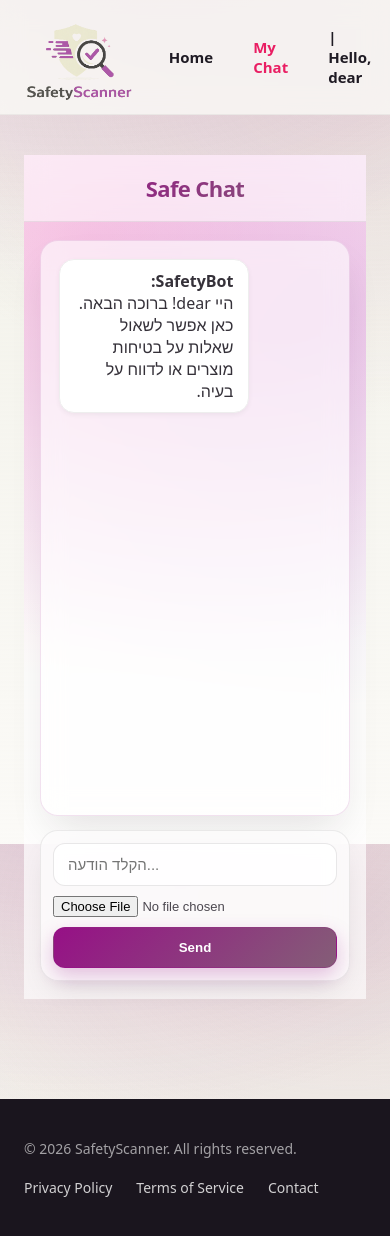
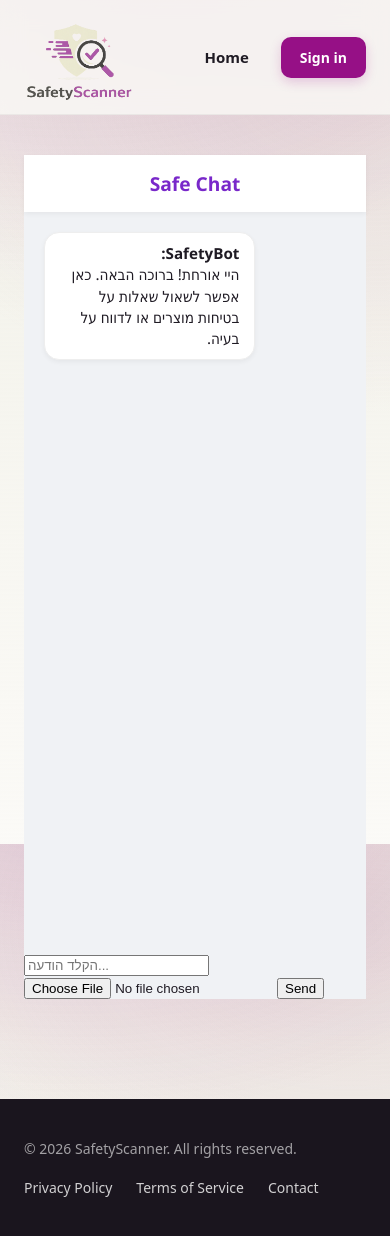
Before and after one commit to yahlizamero/Safety-Scanner, a React (Vite) app in the folder client/: page /chat in a window 390 px wide. Built offline with nearby package versions, Linux system fonts and the light colour scheme; no server answers.

Commit message:
Add new front for chat screen

```diff
--- a/client/src/App.jsx
+++ b/client/src/App.jsx
@@ -7,10 +7,8 @@ import styles from './styles/App.module.css';
 import projectLogo from './assets/project-logo.png';
 
 function App() {
-  // --- התיקון כאן: מחקנו את ה-setUser (החלק השני) כי הוא מיותר כרגע ---
-  // במקום: const [currentUser, setUser] = ...
-  // כתבנו רק:
-  const [currentUser] = useState({ name: "dear", id: 1 });
+  //נגרום למערכת להבין שכרגע אף אחד לא מחוב
+  const [currentUser] = useState(null);
 
   return (
       <div className={styles.app}>
--- a/client/src/pages/ChatScreen/ChatScreen.css
+++ b/client/src/pages/ChatScreen/ChatScreen.css
@@ -1,156 +1,166 @@
-/* ChatScreen – aligned with Home/Auth glass + pink/purple palette */
+/* src/pages/ChatScreen/ChatScreen.css */
 
 .chat-screen {
-  min-height: 100vh;
   display: flex;
   flex-direction: column;
-  font-family: ui-sans-serif, system-ui, -apple-system, Segoe UI, Roboto, Helvetica, Arial, "Apple Color Emoji",
-    "Segoe UI Emoji";
-
-  /* Background similar vibe to homepage */
-  background:
-    radial-gradient(1200px 800px at 20% 10%, rgba(255, 0, 128, 0.18), transparent 55%),
-    radial-gradient(900px 700px at 85% 20%, rgba(121, 40, 202, 0.16), transparent 55%),
-    linear-gradient(180deg, rgba(255, 255, 255, 0.9), rgba(255, 255, 255, 0.65));
-  color: rgba(31, 27, 36, 0.9);
+  height: 100vh;
+  background: #f0f2f5; /* רקע בהיר ונקי */
+  font-family: 'Segoe UI', Tahoma, Geneva, Verdana, sans-serif;
 }
 
-/* Top bar */
 .chat-header {
-  position: sticky;
-  top: 0;
-  z-index: 5;
-  padding: 18px 16px;
-
-  background: rgba(255, 255, 255, 0.55);
-  backdrop-filter: blur(12px);
-  border-bottom: 1px solid rgba(31, 27, 36, 0.08);
+  background: white;
+  padding: 15px;
+  box-shadow: 0 2px 5px rgba(0,0,0,0.05);
+  text-align: center;
+  z-index: 10;
 }
 
 .chat-header h2 {
   margin: 0;
-  font-size: 22px;
-  font-weight: 900;
-  letter-spacing: -0.6px;
-
-  /* Gradient headline like other pages */
-  background: linear-gradient(135deg, var(--pink, #ff0080), var(--purple-haze, #7928ca));
-  -webkit-background-clip: text;
-  background-clip: text;
-  color: transparent;
-  text-align: center;
+  color: #7928ca; /* סגול המותג שלך */
+  font-size: 1.2rem;
 }
 
-/* Main area centers a "card" chat container */
+/* אזור ההודעות */
 .chat-messages {
-  width: min(980px, calc(100% - 32px));
-  margin: 18px auto 0;
-  padding: 18px;
   flex: 1;
-
-  background: rgba(255, 255, 255, 0.6);
-  backdrop-filter: blur(12px);
-  border: 1px solid rgba(150, 16, 134, 0.12);
-  border-radius: 18px;
-  box-shadow: 0 20px 40px -10px rgba(31, 27, 36, 0.12);
-
+  padding: 20px;
   overflow-y: auto;
-  text-align: left;
-  direction: ltr;
+  display: flex;
+  flex-direction: column;
+  gap: 15px;
 }
 
-/* Message bubbles (simple, professional) */
-.chat-messages p {
-  margin: 0 0 12px;
-  padding: 12px 14px;
-  border-radius: 14px;
-  border: 1px solid rgba(31, 27, 36, 0.08);
-  background: rgba(255, 255, 255, 0.75);
-  line-height: 1.55;
-  box-shadow: 0 8px 18px rgba(31, 27, 36, 0.06);
+.message-row {
+  display: flex;
+  width: 100%;
 }
 
-.chat-messages p strong {
-  color: rgba(121, 40, 202, 0.95);
-  font-weight: 850;
-  margin-right: 6px;
+.message-row.user {
+  justify-content: flex-end; /* הודעות שלי בצד ימין */
 }
 
-/* Bottom input bar */
-.chat-input {
-  width: min(980px, calc(100% - 32px));
-  margin: 14px auto 18px;
-  padding: 12px;
-
-  display: flex;
-  gap: 10px;
-  align-items: center;
-
-  background: rgba(255, 255, 255, 0.6);
-  backdrop-filter: blur(12px);
-  border: 1px solid rgba(31, 27, 36, 0.08);
-  border-radius: 18px;
-  box-shadow: 0 14px 30px -12px rgba(31, 27, 36, 0.14);
+.message-row.system {
+  justify-content: flex-start; /* הודעות מערכת בצד שמאל */
 }
 
-.chat-input input[type="text"] {
-  flex: 1;
-  min-width: 0;
-  padding: 12px 14px;
-  border-radius: 12px;
-  border: 1px solid rgba(31, 27, 36, 0.1);
-  background: rgba(255, 255, 255, 0.85);
-  font-size: 15px;
-  transition: box-shadow 0.2s ease, border-color 0.2s ease;
+.message-bubble {
+  max-width: 75%;
+  padding: 12px 16px;
+  border-radius: 18px;
+  font-size: 0.95rem;
+  line-height: 1.4;
+  position: relative;
+  box-shadow: 0 1px 2px rgba(0,0,0,0.1);
 }
 
-.chat-input input[type="text"]:focus {
-  outline: none;
-  border-color: var(--pink, #ff0080);
-  box-shadow: 0 0 0 3px rgba(255, 0, 128, 0.12);
+.user .message-bubble {
+  background: linear-gradient(135deg, #7928ca, #ff0080); /* הגרדיאנט שלך */
+  color: white;
+  border-bottom-left-radius: 18px;
+  border-bottom-right-radius: 4px; /* שפיץ קטן */
 }
 
-/* File input: keep readable + not too wide */
-.chat-input input[type="file"] {
-  max-width: 220px;
-  font-size: 13px;
-  color: rgba(31, 27, 36, 0.8);
+.system .message-bubble {
+  background: white;
+  color: #333;
+  border-bottom-left-radius: 4px; /* שפיץ קטן */
+  border-bottom-right-radius: 18px;
 }
 
-.chat-input button {
-  display: inline-flex;
-  align-items: center;
-  justify-content: center;
-
-  padding: 12px 18px;
+.msg-image {
+  max-width: 100%;
   border-radius: 12px;
-  border: 1px solid rgba(150, 16, 134, 0.25);
-  color: #fff;
-  font-weight: 800;
-  cursor: pointer;
-
-  background: linear-gradient(135deg, var(--pink, #ff0080), var(--purple-haze, #7928ca));
-  box-shadow: 0 8px 20px rgba(150, 16, 134, 0.25);
-  transition: transform 0.18s ease, box-shadow 0.18s ease;
-  white-space: nowrap;
+  margin-bottom: 8px;
+  display: block;
 }
 
-.chat-input button:hover {
-  transform: translateY(-2px);
-  box-shadow: 0 12px 24px rgba(150, 16, 134, 0.35);
+/* אנימציית הקלדה */
+.typing-indicator span {
+  display: inline-block;
+  width: 6px;
+  height: 6px;
+  background-color: #b0b0b0;
+  border-radius: 50%;
+  animation: typing 1.4s infinite ease-in-out both;
+  margin: 0 2px;
 }
 
-.chat-input button:active {
-  transform: translateY(0);
+.typing-indicator span:nth-child(1) { animation-delay: -0.32s; }
+.typing-indicator span:nth-child(2) { animation-delay: -0.16s; }
+
+@keyframes typing {
+  0%, 80%, 100% { transform: scale(0); }
+  40% { transform: scale(1); }
 }
 
-@media (max-width: 720px) {
-  .chat-input {
-    flex-direction: column;
-    align-items: stretch;
-  }
+/* אזור הקלט התחתון */
+.chat-input-area {
+  background: white;
+  padding: 10px;
+  border-top: 1px solid #ddd;
+}
 
-  .chat-input input[type="file"] {
-    max-width: 100%;
-  }
+/* תצוגה מקדימה של תמונה */
+.image-preview-container {
+  position: relative;
+  width: fit-content;
+  margin-bottom: 10px;
+  margin-left: 10px;
 }
+.image-preview-container img {
+  height: 60px;
+  border-radius: 8px;
+  border: 2px solid #7928ca;
+}
+.close-preview {
+  position: absolute;
+  top: -8px;
+  right: -8px;
+  background: #ff0080;
+  color: white;
+  border: none;
+  border-radius: 50%;
+  width: 20px;
+  height: 20px;
+  cursor: pointer;
+  font-size: 12px;
+}
+
+/* בר הקלט עצמו */
+.input-bar {
+  display: flex;
+  align-items: center;
+  gap: 10px;
+  background: #f0f2f5;
+  padding: 5px 10px;
+  border-radius: 24px;
+}
+
+.input-bar input[type="text"] {
+  flex: 1;
+  border: none;
+  background: transparent;
+  padding: 10px;
+  outline: none;
+  font-size: 16px;
+}
+
+.icon-btn {
+  font-size: 1.4rem;
+  cursor: pointer;
+  padding: 5px;
+  color: #666;
+  transition: color 0.2s;
+}
+.icon-btn:hover { color: #7928ca; }
+
+.send-btn {
+  background: transparent;
+  border: none;
+  color: #7928ca;
+  font-size: 1.4rem;
+  cursor: pointer;
+}
+.send-btn:disabled { color: #ccc; }
```
